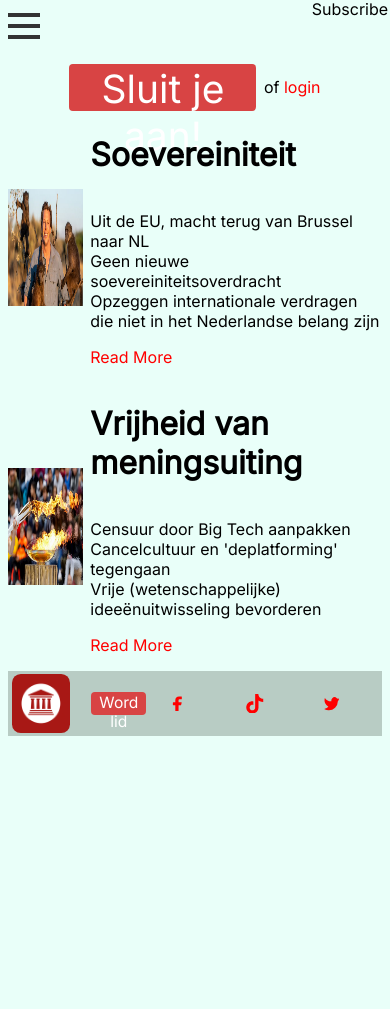
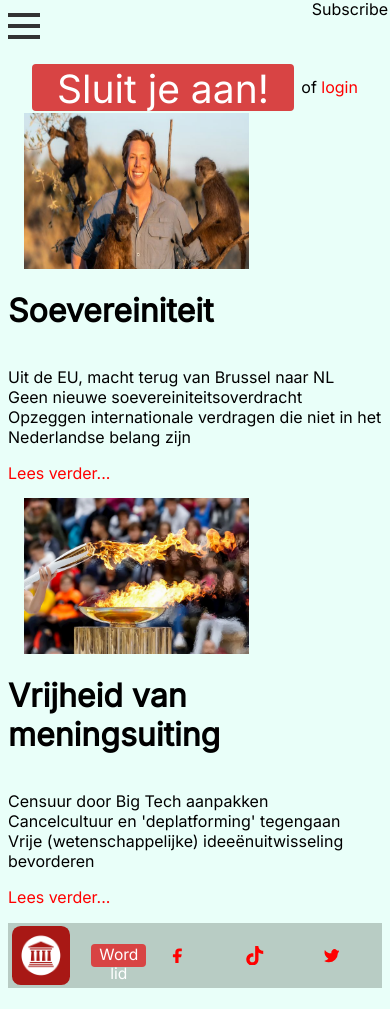
Before and after one commit to Nexortge/Project-2-FVD, a PHP site: page /php/index.php in a window 390 px wide. Shown: the part 119-1128 px from the top of the page. Before the commit the page ends 855 px from the top, so only its background shows below. Run offline with PHP 8.4, Linux system fonts and the light colour scheme.

Commit message:
responsive index

```diff
--- a/css/index.css
+++ b/css/index.css
@@ -60,3 +60,46 @@ a {
 h1 {
     padding-bottom: 4vmin;
 }
+
+@media screen and (max-width: 1000px) {
+
+    .registreer {
+        background-color: #d84444;
+        border: none;
+        border-radius: 1vmin;
+        height: 12vmin;
+        width: 70%;
+        font-size: 10vmin;
+        outline: none;
+    }
+
+    .registreer a {
+        color: white;
+    }
+
+    a {
+        color: red;
+        text-decoration: none;
+    }
+
+    #buttons {
+        display: flex;
+        justify-content: center;
+        align-items: center;
+        gap: 2%;
+        padding-top: 5vmin
+    }
+
+    .container {
+        display: flex;
+        align-items: center;
+        flex-direction: column;
+        gap: 5%;
+    }
+
+    .standpunt-img {
+        height: 40vmin;
+        width: 60%;
+        padding-right: 30vmin;
+    }
+}
--- a/php/index.php
+++ b/php/index.php
@@ -28,7 +28,7 @@
                     Geen nieuwe soevereiniteitsoverdracht
                     Opzeggen internationale verdragen die niet in het Nederlandse belang zijn
                 </p>
-                <a href="../php/stand.php" class="button">Read More</a>
+                <a href="../php/stand.php" class="button">Lees verder...</a>
             </div>
         </div>
     </div>
@@ -43,7 +43,7 @@
                     Cancelcultuur en 'deplatforming' tegengaan
                     Vrije (wetenschappelijke) ideeënuitwisseling bevorderen
                 </p>
-                <a href="../php/stand.php" class="button">Read More</a>
+                <a href="../php/stand.php" class="button">Lees verder...</a>
             </div>
         </div>
     </div>
```
